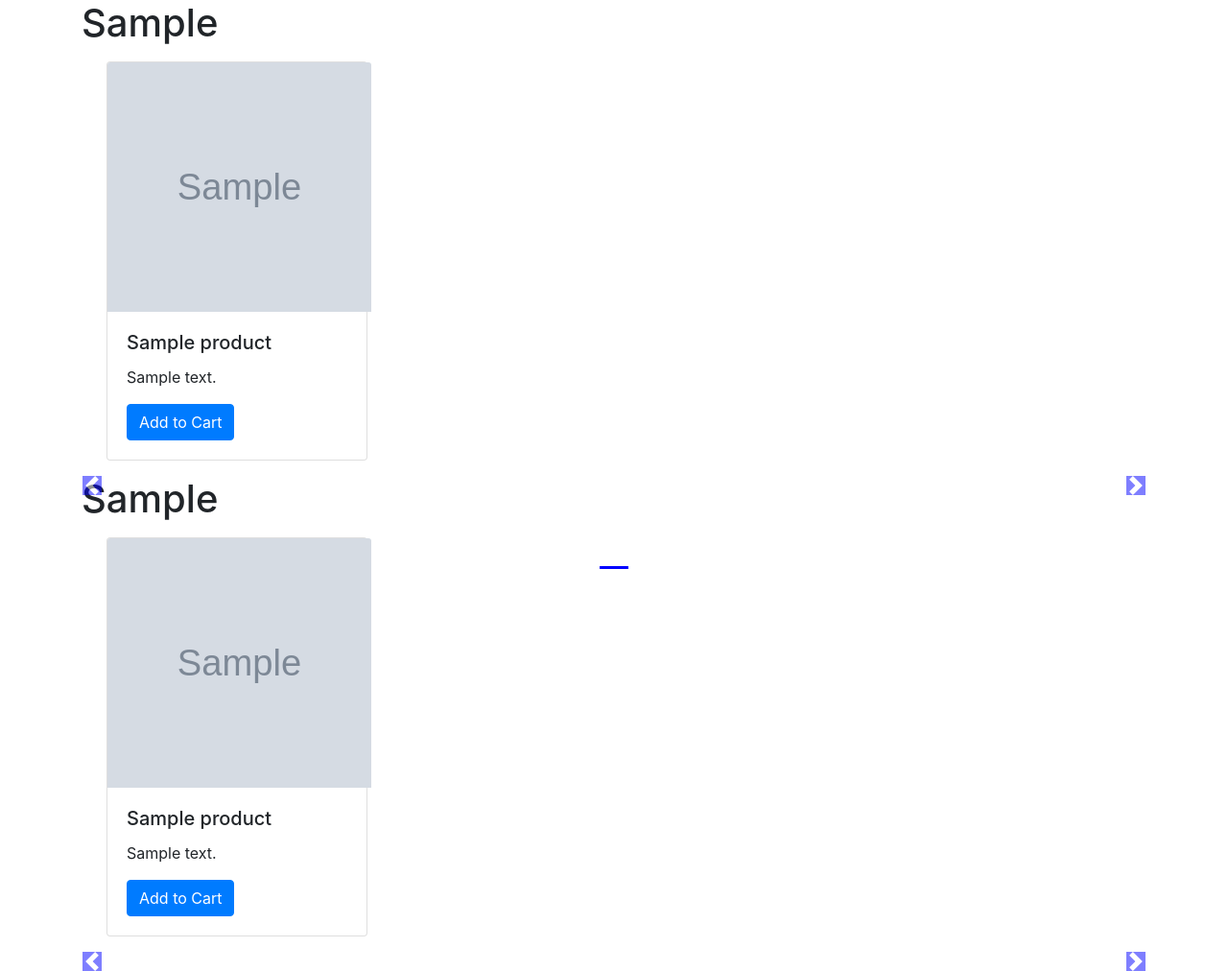
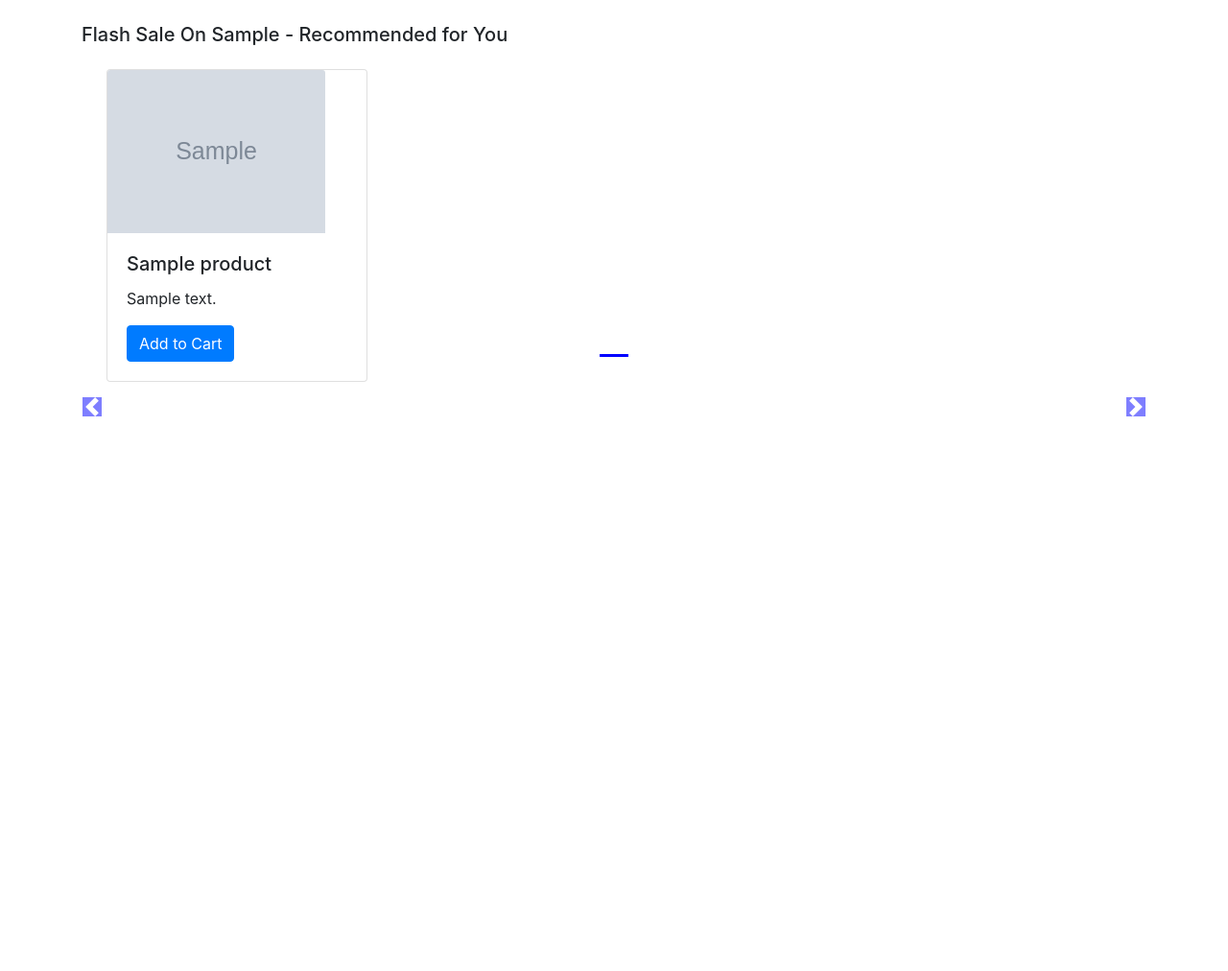
Before and after one commit to AnubhavMadhav/MyAmazon, a Django app: page /shop/ in a window 1280 px wide. Shown: the part 56-1068 px from the top of the page at 96% size. After the commit the page ends 490 px from the top, so only its background shows below. Run offline with Django 3.2, Linux system fonts and the light colour scheme; tables that the repository leaves empty hold one stand-in row (values such as "Sample post"); grey boxes marked "Sample" are stand-in pictures; some libraries are stand-ins or nearby versions.

Commit message:
Category Wise Product Display Done

```diff
--- a/shop/templates/shop/index.html
+++ b/shop/templates/shop/index.html
@@ -12,8 +12,8 @@
 
           .col-md-3 img{
 
-          width: 275px;
-          height: 260px;
+          width: 227px;
+          max-height: 242px;
           }
 
           body .carousel-indicator li{
@@ -21,8 +21,8 @@
           }
 
           body .carousel-indicators{
-            position: fixed;
-          bottom: 125px;
+
+          bottom: 0px;
           }
 
           body .carousel-control-prev-icon,
@@ -48,7 +48,7 @@
 
        <!--Slideshow starts here -->
     {% for product, range, nSlides in allProds %}
-      <h1>{{product.0.category}}</h1>
+      <h5 class="my-4"> Flash Sale On {{product.0.category}} - Recommended for You</h5>
 <div id="demo{{forloop.counter}}" class="carousel slide my-3" data-ride="carousel">
     <ul class="carousel-indicators">
       <li data-target="#demo{{forloop.counter}}" data-slide-to="0" class="active"></li>
--- a/shop/views.py
+++ b/shop/views.py
@@ -6,13 +6,21 @@ from math import ceil
 # Create your views here.
 
 def index(request):
-    products = Product.objects.all()
-    print(products)
-    n = len(products)
-    nSlides = n//4 + ceil((n/4)-(n//4))
+    # products = Product.objects.all()
+    # print(products)
+    # n = len(products)
+
     # params = {'no_of_slides':nSlides, 'range':range(1,nSlides),'product':products}
-    allProds = [[products, range(1,nSlides), nSlides],
-               [products, range(1,nSlides), nSlides]]
+    # allProds = [[products, range(1,nSlides), nSlides],
+    #            [products, range(1,nSlides), nSlides]]
+    allProds = []
+    catprods = Product.objects.values('category','id')
+    cats = {item['category'] for item in catprods}
+    for cat in cats:
+        prod = Product.objects.filter(category = cat)
+        n = len(prod)
+        nSlides = n // 4 + ceil((n / 4) - (n // 4))
+        allProds.append([prod, range(1,nSlides), nSlides])
     params = {'allProds':allProds}
     return render(request, 'shop/index.html', params)
 
```
